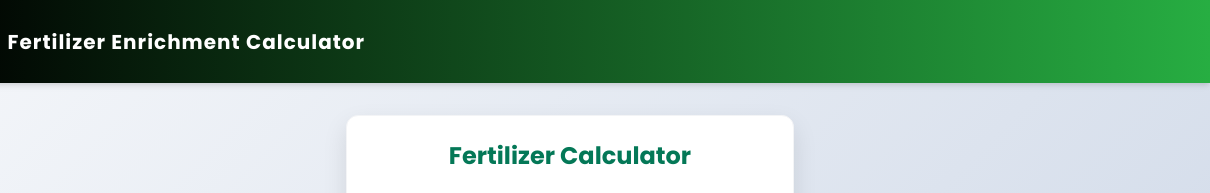
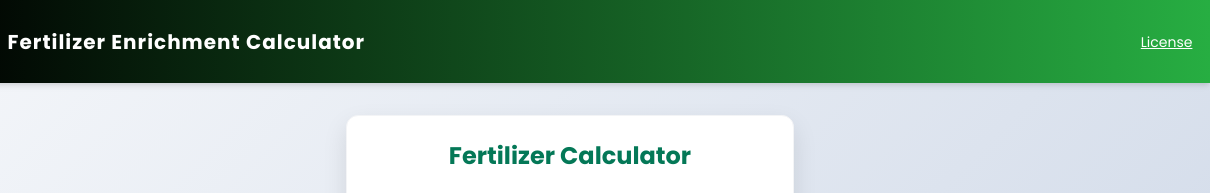
Before and after one commit to cod-crushers/NPK-GobarShakti, a plain HTML site: page index.html in a window 1280 px wide. Shown: the top 193 px of the page, 70-1280 px from the left. Drawn offline with nearby package versions, Linux system fonts and the light colour scheme.

Commit message:
Update index.html

```diff
--- a/index.html
+++ b/index.html
@@ -34,6 +34,7 @@
 <body class="min-h-screen">
     <!-- Navbar -->
  <nav class="nav-gradient text-white p-4 shadow-md flex items-center justify-between">
+    <!-- Logo and Title -->
     <div class="flex items-center space-x-3">
         <img
             src="https://cod-crushers.github.io/GobarShakti/assests/image.png"
@@ -42,7 +43,19 @@
         >
         <span class="text-xl font-bold tracking-wider">Fertilizer Enrichment Calculator</span>
     </div>
+
+    <!-- License Link -->
+    <div>
+        <a
+            href="https://github.com/cod-crushers/NPK-GobarShakti/blob/main/LICENSE"
+            class="text-sm text-white underline hover:text-green-300 transition"
+            target="_blank"
+        >
+            License
+        </a>
+    </div>
 </nav>
+
 
     <!-- Main Container -->
     <div class="container mx-auto px-4 py-8 flex justify-center">
```
Lines whose indentation alone changed are shown as unchanged.
